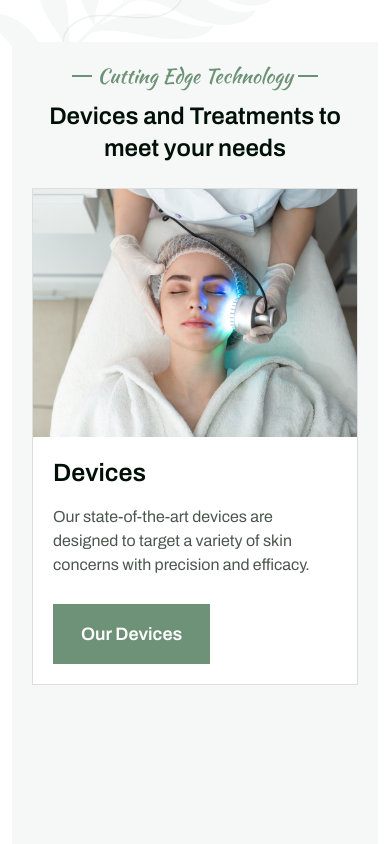
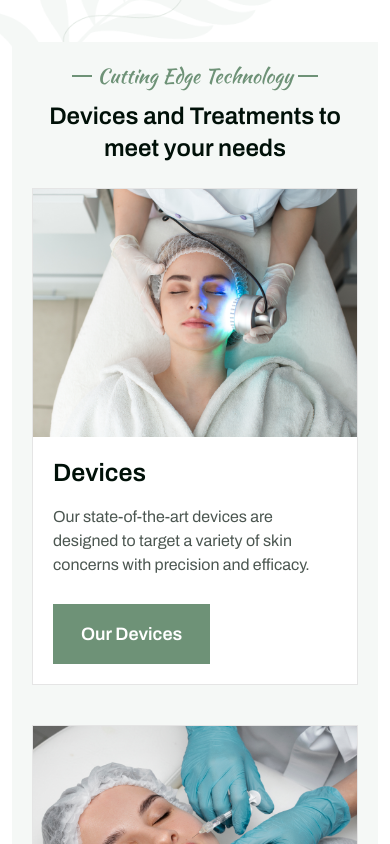
Before and after one commit to vikas-jakhar/technology, a React (Create React App) app: page / in a window 390 px wide. Shown: the top 844 px of the page. Built offline with nearby package versions, Linux system fonts and the light colour scheme.

Commit message:
add min height

```diff
--- a/src/components/Card.jsx
+++ b/src/components/Card.jsx
@@ -38,8 +38,8 @@ const Card = () => {
                     </h2>
                     <div className="flex flex-col justify-center md:flex-row items-center md:items-start md:mt-14 mt-5 gap-10 md:gap-8 lg:gap-10 pt-1 w-full h-full">
                         {cardData.map((card) => (
-                            <div key={card.id} className="max-w-[510px] w-full h-full min-h-[627px]">
-                                <div className="border-[#0000001A] border-[1.09px] h-full">
+                            <div key={card.id} className="max-w-[510px] w-full h-full xl:min-h-[627px]">
+                                <div className="border-[#0000001A] border-[1.09px] h-full lg:min-h-[604px] bg-white">
                                     <img src={card.image} alt={card.title} className='w-full h-full xl:min-h-[390px]' />
                                     <div className="bg-white md:p-[30px] p-5">
                                         <p className='font-Archivo font-semibold text-primary_black text-25 leading-32'>
```
